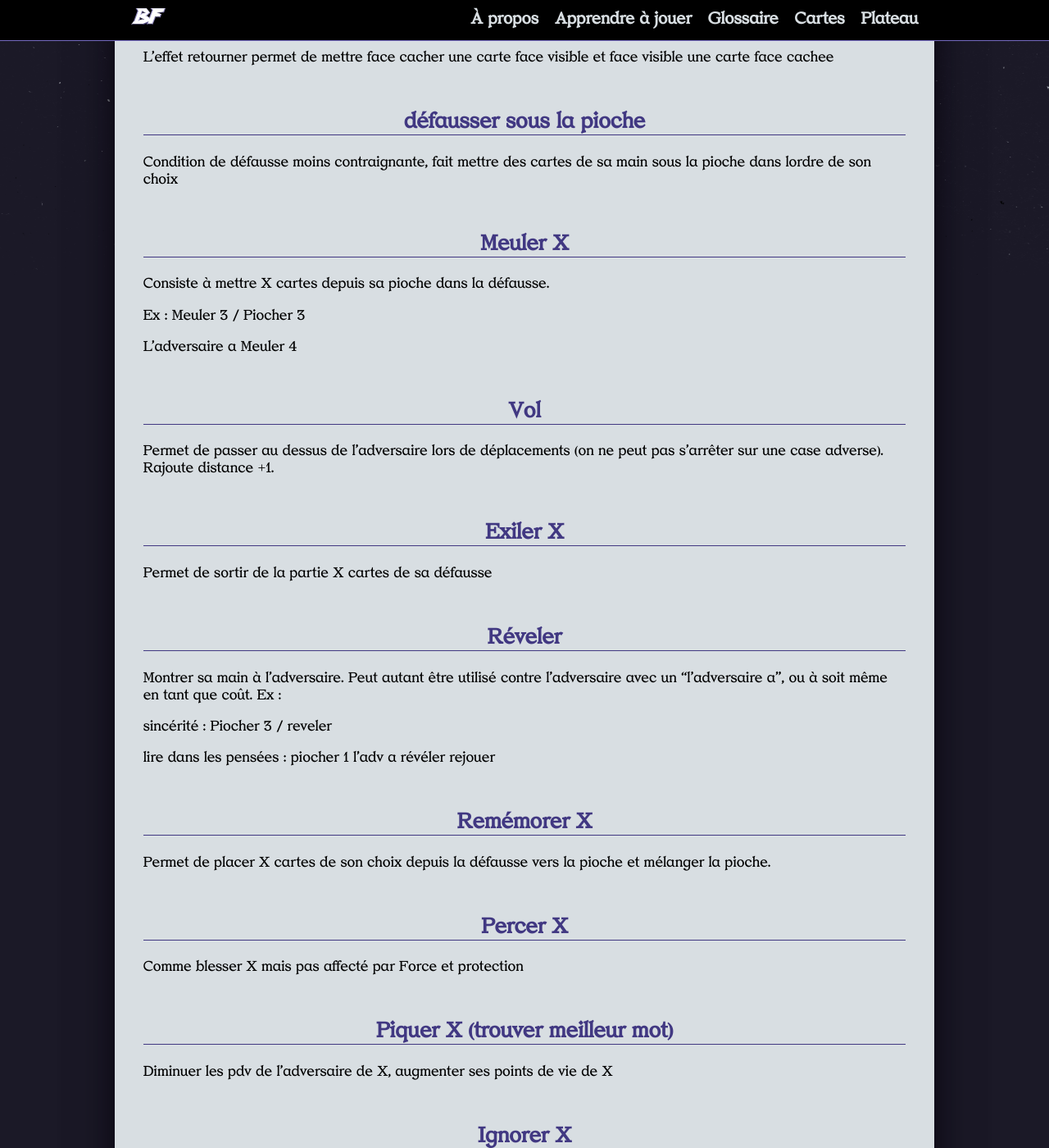
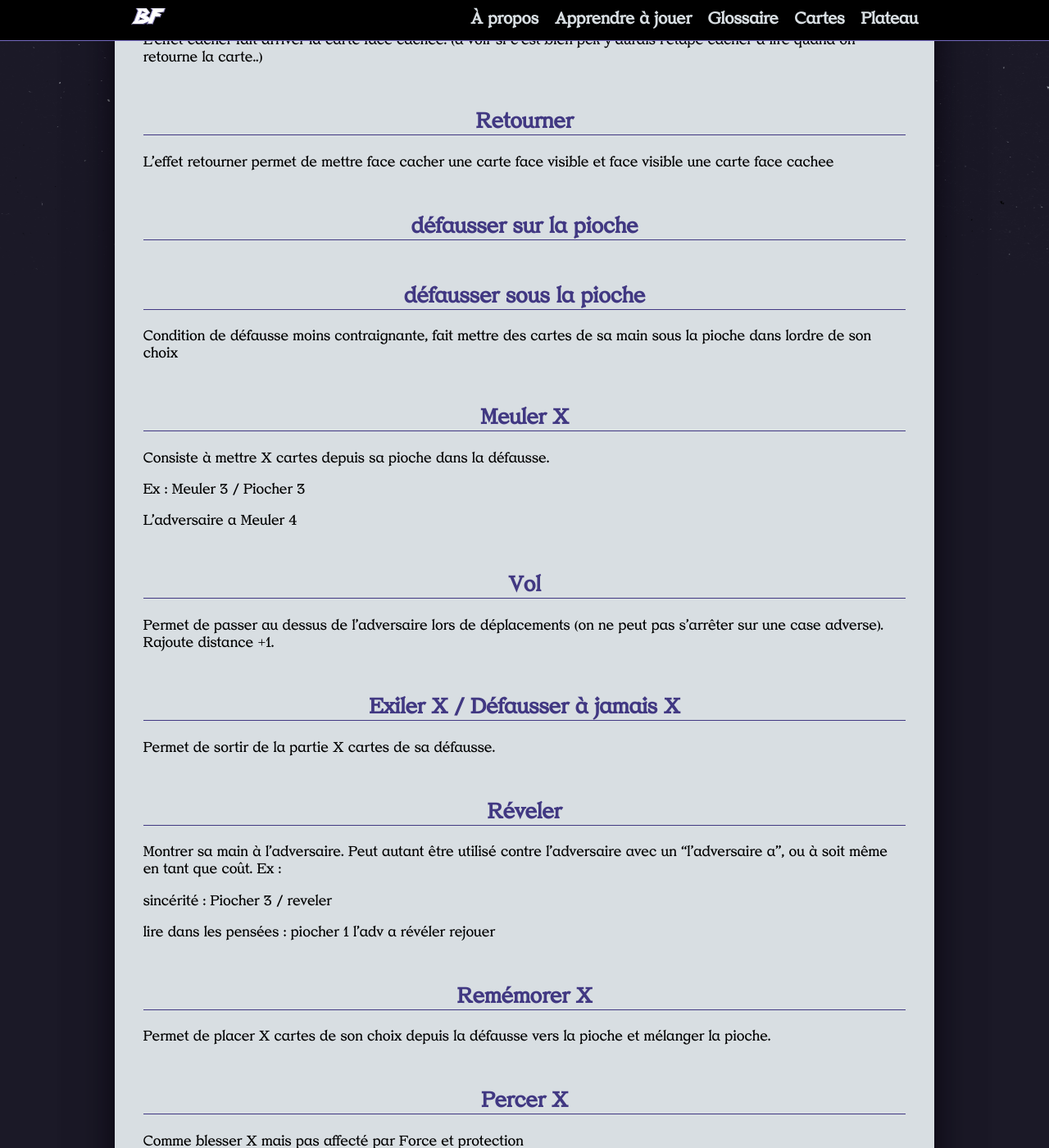
Before and after one commit to dracdrac/BATTLEFIGHT, a Jekyll site: the page built from developpement/idees/mecaniques.md, in a window 1280 px wide and 1400 px high, scrolled down 1065 px. Shown: the whole window at 82% size. Built offline with Jekyll 4.4.1, drawn with Linux system fonts in a browser that asks for light colours; our own code applies the rules of GitHub Pages for plain Markdown files; the repository's description, which GitHub fills in, is left out; some of the changed text lies outside the part shown.

Commit message:
Update mecaniques.md

```diff
--- a/developpement/idees/mecaniques.md
+++ b/developpement/idees/mecaniques.md
@@ -30,6 +34,8 @@ L'effet cacher fait arriver la carte face cachée. (a voir si c'est bien pck y'a
 
 L'effet retourner permet de mettre face cacher une carte face visible et face visible une carte face cachee
 
+## défausser sur la pioche
+
 ## défausser sous la pioche
 
 Condition de défausse moins contraignante, fait mettre des cartes de sa main sous la pioche dans lordre de son choix
@@ -48,9 +54,9 @@ L'adversaire a Meuler 4
 
 Permet de passer au dessus de l'adversaire lors de déplacements (on ne peut pas s'arrêter sur une case adverse). Rajoute distance +1.
 
-## Exiler X
+## Exiler X / Défausser à jamais X
 
-Permet de sortir de la partie X cartes de sa défausse
+Permet de sortir de la partie X cartes de sa défausse.
 
 ## Réveler
 
```
Also changed, not shown: other parts of developpement/idees/mecaniques.md (+4 -0 lines).
